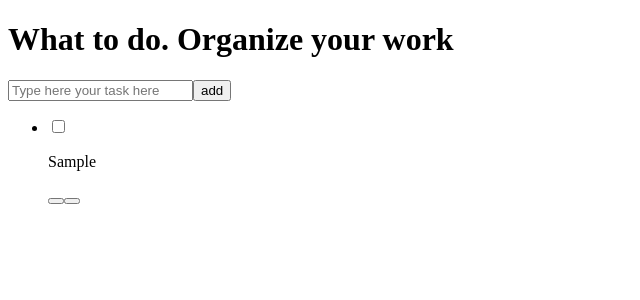
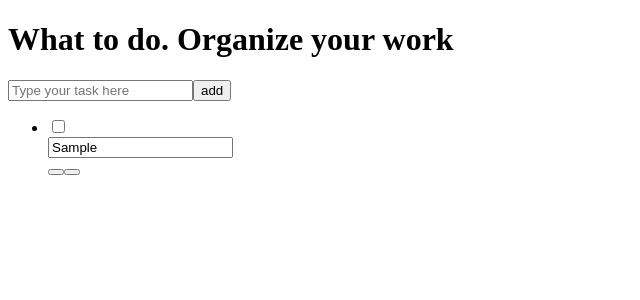
Before and after one commit to egorbabintcev/what-to-do, a React app: page / in a window 1280 px wide. Both pictures are taken after typing "Sample" into the empty fields and a click on the button "add". Shown: the top 300 px of the page, without its empty margins (0-640 px from the left). Built offline with nearby package versions, Linux system fonts and the light colour scheme; the HTML template or start-up script is replaced by a standard one.

Commit message:
Reworked task edit functionality for input focus, fixed little grammar mistakes in words

```diff
--- a/src/js/components/toDo/toDoInput.jsx
+++ b/src/js/components/toDo/toDoInput.jsx
@@ -32,7 +32,7 @@ class ToDoInput extends Component {
                         ref={this.textInput}
                         type="text"
                         className="todo-input__field"
-                        placeholder="Type here your task here"
+                        placeholder="Type your task here"
                         onChange={this.handleChange}/>
                     <button type="submit" className="todo-input__button">add</button>
                 </form>
--- a/src/js/components/toDo/toDoTask.jsx
+++ b/src/js/components/toDo/toDoTask.jsx
@@ -8,6 +8,8 @@ class ToDoTask extends Component {
             editing: false,
             input: this.props.value
         };
+
+        this.input = React.createRef();
 
         this.handleDelete = this.handleDelete.bind(this);
         this.handleCheck = this.handleCheck.bind(this);
@@ -31,6 +33,7 @@ class ToDoTask extends Component {
         this.setState(state => {
             return { editing: !state.editing };
         });
+        this.input.current.focus();
     }
 
     handleChange(e) {
@@ -52,14 +55,9 @@ class ToDoTask extends Component {
 
     render() {
         const checked = this.state.checked ? 'todo-task__value_checked' : '';
-        let task;
+        const readOnly = { readOnly: this.state.editing ? '' : 'readOnly'};
         let buttonSet;
         if (this.state.editing) {
-            task = <input
-                className={`todo-task__value ${checked}`}
-                type="text"
-                value={this.state.input}
-                onChange={this.handleChange} />;
             buttonSet = (
                 <>
                     <button className="todo-task__button" onClick={this.handleChangesAccept}>
@@ -71,7 +69,6 @@ class ToDoTask extends Component {
                 </>
             );
         } else {
-            task = <p className={`todo-task__value ${checked}`}>{this.props.value}</p>;
             buttonSet = (
                 <>
                     <button className="todo-task__button" onClick={this.handleEdit}>
@@ -89,7 +86,13 @@ class ToDoTask extends Component {
                 <input type="checkbox" id={this.props.id} onChange={this.handleCheck}/>
                 <label className="todo-task__checkbox" htmlFor={this.props.id}></label>
                 <div className="todo-task__value-container">
-                    {task}
+                    <input
+                        ref={this.input}
+                        {...readOnly}
+                        className={`todo-task__value ${checked}`}
+                        type="text"
+                        value={this.state.input}
+                        onChange={this.handleChange}/>
                 </div>
                 {buttonSet}
             </li>
```
Also changed, not shown: 1 other file (tests, documents, lock files or other folders).
